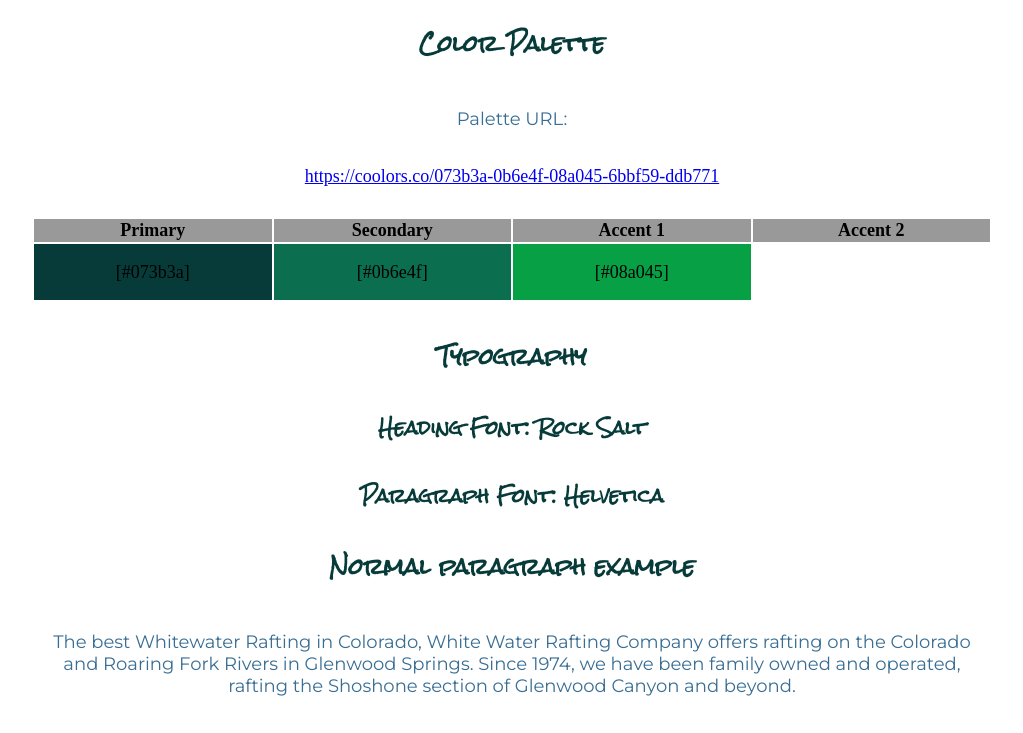
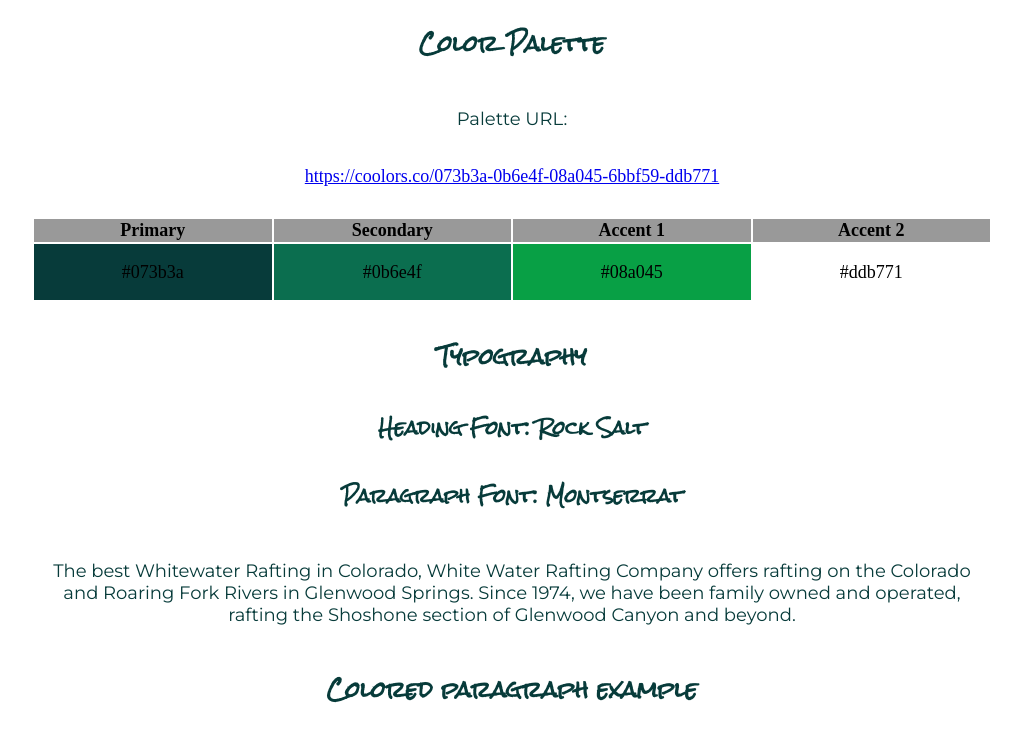
Before and after one commit to cbrown9799/wdd-130, a plain HTML site: page wwr/site-plan-rafting.html in a window 1280 px wide. Shown: the part 1592-2325 px from the top of the page, without its empty margins (128-1151 px from the left). Drawn offline with Linux system fonts and the light colour scheme.

Commit message:
sit plan

```diff
--- a/wwr/site-plan-rafting.html
+++ b/wwr/site-plan-rafting.html
@@ -19,17 +19,16 @@
     <hr />
     <h2>Overview</h2>
     <h3>Purpose</h3>
-    <p>[The Adventure Rapids website aims to provide an informative and engaging platform for individuals
+    <p>The Adventure Rapids website aims to provide an informative and engaging platform for individuals
         interested in white water rafting. The site will offer details on available rafting trips, safety
-        guidelines, and booking options to help users plan their adventure with confidence.]</p>
-    <!-- change this -->
+        guidelines, and booking options to help users plan their adventure with confidence.</p>
 
     <h3>Audience</h3>
-    <p>[Our target audience includes outdoor enthusiasts, families, and adventure seekers between the ages
+    <p>Our target audience includes outdoor enthusiasts, families, and adventure seekers between the ages
         of 18-45 who are interested in white water rafting experiences. These individuals are looking for
         professional guidance, trip recommendations, and safety information before booking their rafting
         excursions. Most users will access the site via mobile devices or desktops while researching
-        adventure trips.]</p>
+        adventure trips.</p>
     <!-- change this -->
 
     <hr />
@@ -57,12 +56,11 @@
           <th>Accent 1</th>
           <th>Accent 2</th>
         </tr>
-      <!-- Replace the numbers in the boxes below with your hex color codes. Then switch to the site-plan.css file and change your colors there as well. -->
         <tr>
-        <td class="primary">[#073b3a]</td>
-        <td class="secondary">[#0b6e4f]</td>
-        <td class="accent1">[#08a045]</td>
-        <td class="accent2"></td>
+          <td class="primary">#073b3a</td>
+          <td class="secondary">#0b6e4f</td>
+          <td class="accent1">#08a045</td>
+          <td class="accent2">#ddb771</td>
         </tr>
       </table>
 
@@ -73,13 +71,10 @@
 
     <h4>
       Heading Font: Rock Salt
-      <!-- change this -->
     </h4>
     <h4>
-      Paragraph Font: Helvetica
-      <!-- change this -->
+      Paragraph Font: Montserrat
     </h4>
-    <h3>Normal paragraph example</h3>
     <p>
       The best Whitewater Rafting in Colorado, White Water Rafting Company
       offers rafting on the Colorado and Roaring Fork Rivers in Glenwood
@@ -100,16 +95,16 @@
     <!-- Think about how you want your navigation bar to look. In the site-plan.css file change the colors to your colors to get the look you desire. -->
     <nav>
       <a href="#">Home</a>
-      <a href="#">Page2</a>
+      <a href="#">Rafting Trips</a>
+      <a href="#">Safety Tips</a>
       <a href="#">Contact Us</a>
     </nav>
     <hr />
     <h2>Site Map</h2>
     <div class="sitemap">
       <div class="sm-home">Home</div>
-      <div class="sm-page2">
-        [Page2]
-        <!-- this page will have a name later -->
+      <div class="sm-page2">Safety Tips</div>
+      <div class="sm-page3">Contact Us</div>
     </div>
       <div class="sm-page3">Contact Us</div>
 
--- a/wwr/styles/site-plan-rafting.css
+++ b/wwr/styles/site-plan-rafting.css
@@ -1,7 +1,7 @@
 /* if you are using any Google fonts change the font names below to your fonts.
 Any spaces in your font name should be replaced with a +.
 Fonts are separated by a & */
-@import url('https://fonts.googleapis.com/css2?family=Montserrat:ital,wght@0,100..900;1,100..900&family=Rock+Salt&display=swap');
+@import url('https://fonts.googleapis.com/css2?family=Montserrat:wght@300;400;700&family=Rock+Salt&display=swap');
 :root {
   /* change the values below to your colors from your palette */
   --primary-color: #073b3a   ;
@@ -10,19 +10,20 @@ Fonts are separated by a & */
   --accent2-color: white;
 
   /* change the values below to your chosen font(s) */
-  --heading-font: "Rock Salt";
-  --paragraph-font: Montserrat, Helvetica, sans-serif;
+  --heading-font: "Rock Salt", cursive;
+  --paragraph-font: "Montserrat", sans-serif;
 
   /* these colors below should be chosen from among your palette colors above */
-  --headline-color-on-white: #073b3a;  /* headlines on a white background */
-  --headline-color-on-color: white; /* headlines on a colored background */
-  --paragraph-color-on-white: #396E94; /* paragraph text on a white background */
-  --paragraph-color-on-color: white; /* paragraph text on a colored background */
-  --paragraph-background-color: #396E94  ;
-  --nav-link-color: #396E94;
-  --nav-background-color: #D4AC0D;
-  --nav-hover-link-color: white;
-  --nav-hover-background-color: #396E94;
+  --headline-color-on-white: #073b3a;  /* Dark greenish blue for headlines */
+  --headline-color-on-color: white;    /* White for headlines on colored backgrounds */
+  --paragraph-color-on-white: #073b3a; /* Dark green for text on white */
+  --paragraph-color-on-color: white;   /* White for text on colored backgrounds */
+  --paragraph-background-color: #0b6e4f; /* Secondary color for paragraph background */
+  --nav-link-color: white; /* White links */
+  --nav-background-color: #08a045; /* Accent green for background */
+  --nav-hover-link-color: #08a045; /* Light green text on hover */
+  --nav-hover-background-color: #073b3a; /* Dark blue-green on hover */
+
 }
 
 
```
Lines whose indentation alone changed are shown as unchanged.
